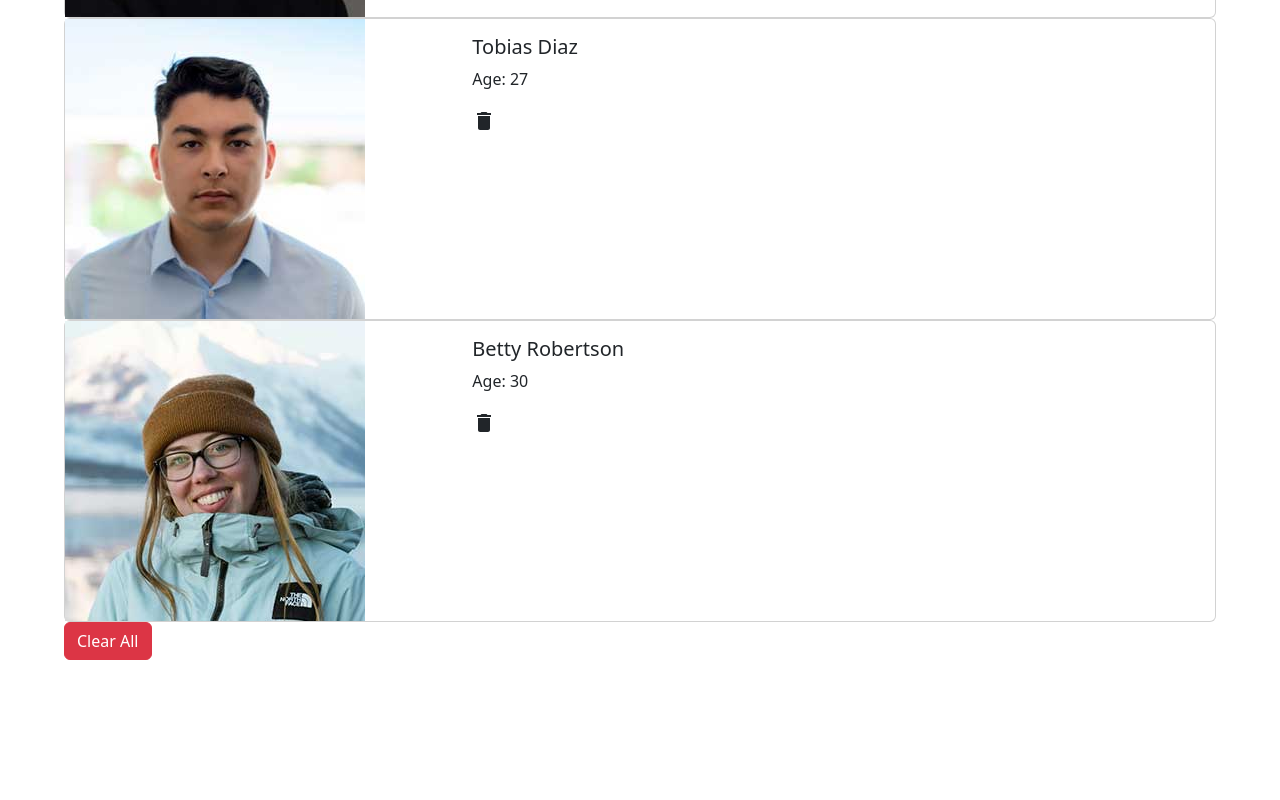
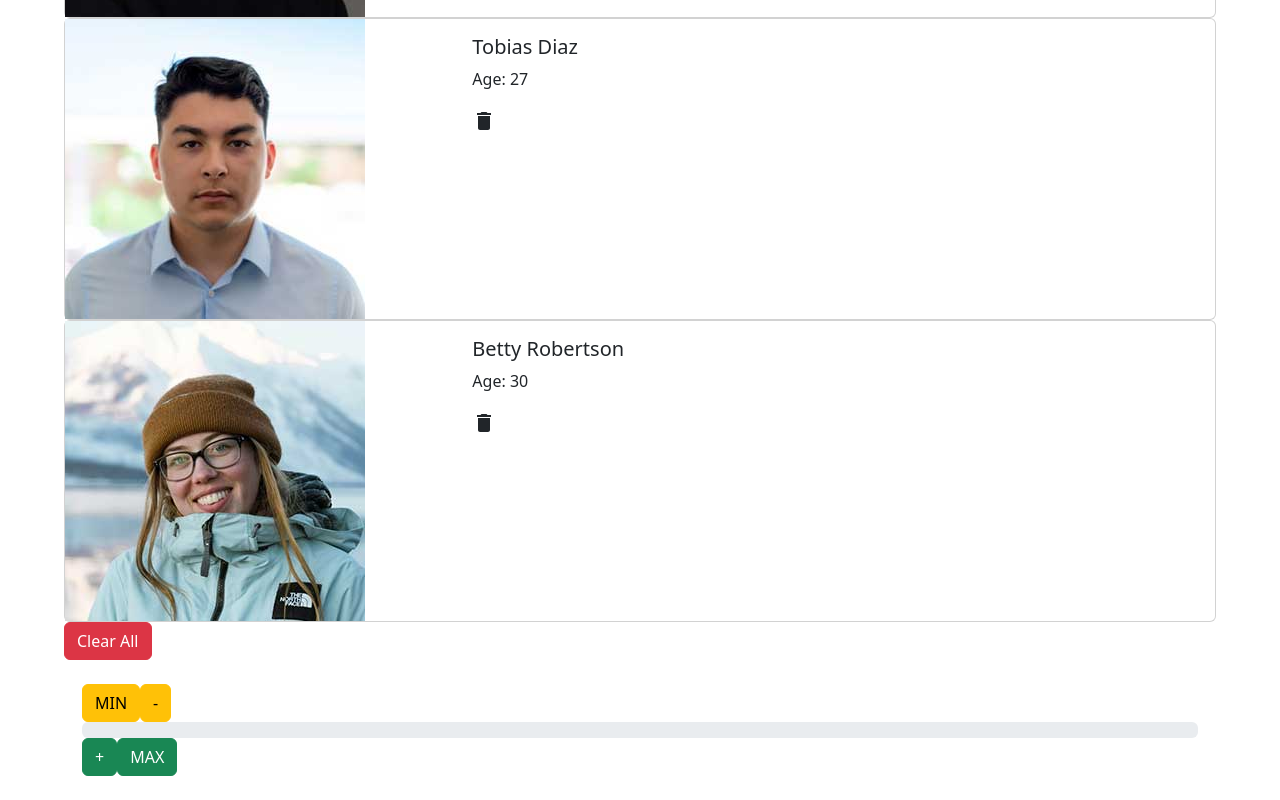
Before and after one commit to Krpiszez/FrontEndProjects, a React (Create React App) app in the folder IntroToReact/: page / in a window 1280 px wide. Shown: the part 5943-6743 px from the top of the page. Before the commit the page ends 6627 px from the top, so only its background shows below. Built offline with nearby package versions, Linux system fonts and the light colour scheme.

Commit message:
ProgressBar with useState()

```diff
--- a/IntroToReact/src/App.js
+++ b/IntroToReact/src/App.js
@@ -23,6 +23,7 @@ import Event from "./components/11-events/events";
 import State1 from "./components/12-state/01-state";
 import State2 from "./components/12-state/02-state";
 import Birthday from "./components/13-birthday/birthday";
+import ProgressBar from "./components/implementation/ProgressBar";
 import Impl1 from "./components/implementation/impl1";
 
 const App = () => {
@@ -97,6 +98,8 @@ const App = () => {
             <br/>
             <Birthday/>
             <br/>
+            <ProgressBar/>
+            <br/>
         </div>
     )
 };
--- /dev/null
+++ b/IntroToReact/src/components/implementation/ProgressBar.js
@@ -0,0 +1,25 @@
+import { Button, Container } from 'react-bootstrap';
+import ProgressBar from 'react-bootstrap/ProgressBar';
+import React, {useState} from 'react'
+
+const ProgressBarLabel = () => {
+
+    const [val, setVal] = useState(0);
+
+
+
+    return(
+    <Container>
+        <Button variant='warning' onClick={()=>{setVal(0)}}>MIN</Button>
+        <Button variant='warning' onClick={()=>{if(val>=10)setVal(val-10)}}>-</Button>
+        <ProgressBar variant='info' now={val} label={`${val}%`} />
+        <Button variant='success' onClick={()=>{if(val<=90)setVal(val+10)}}>+</Button>
+        <Button variant='success' onClick={()=>{setVal(100)}}>MAX</Button>
+    </Container>
+    )
+
+
+
+}
+
+export default ProgressBarLabel
```
